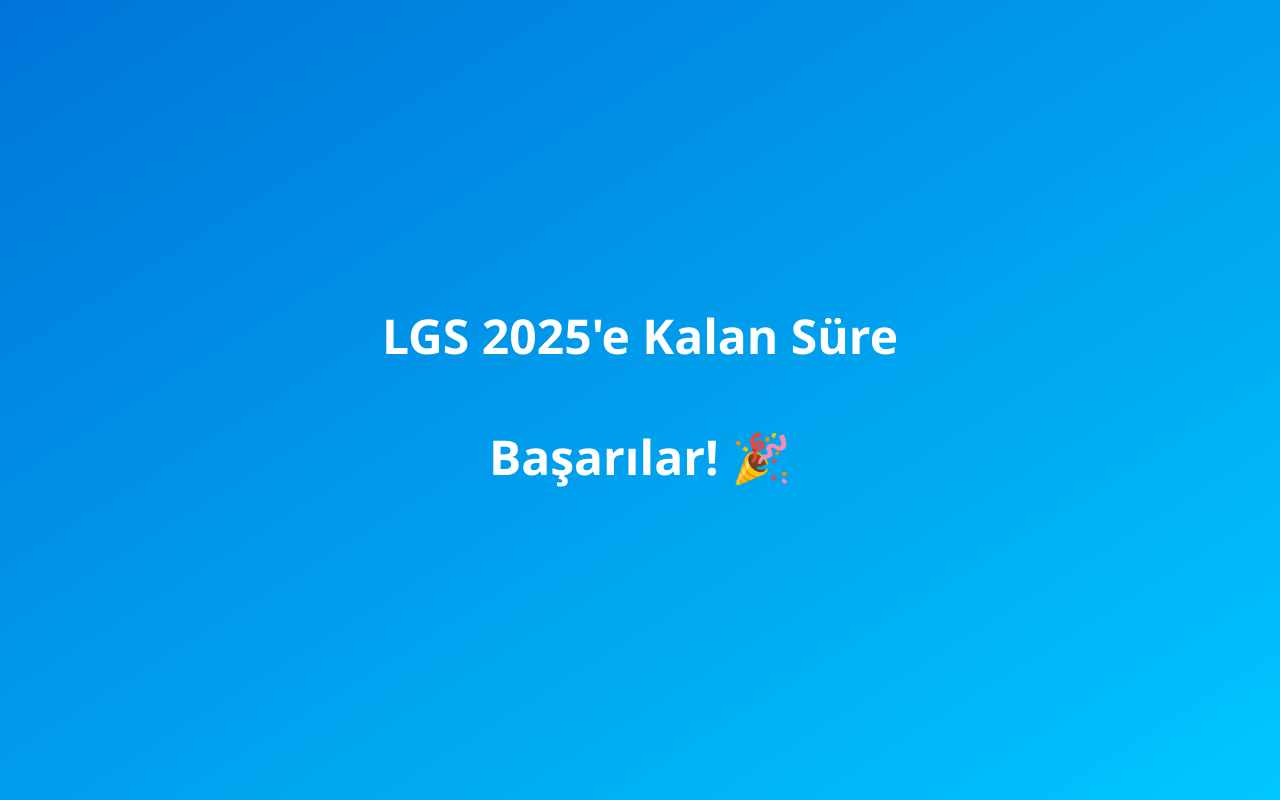
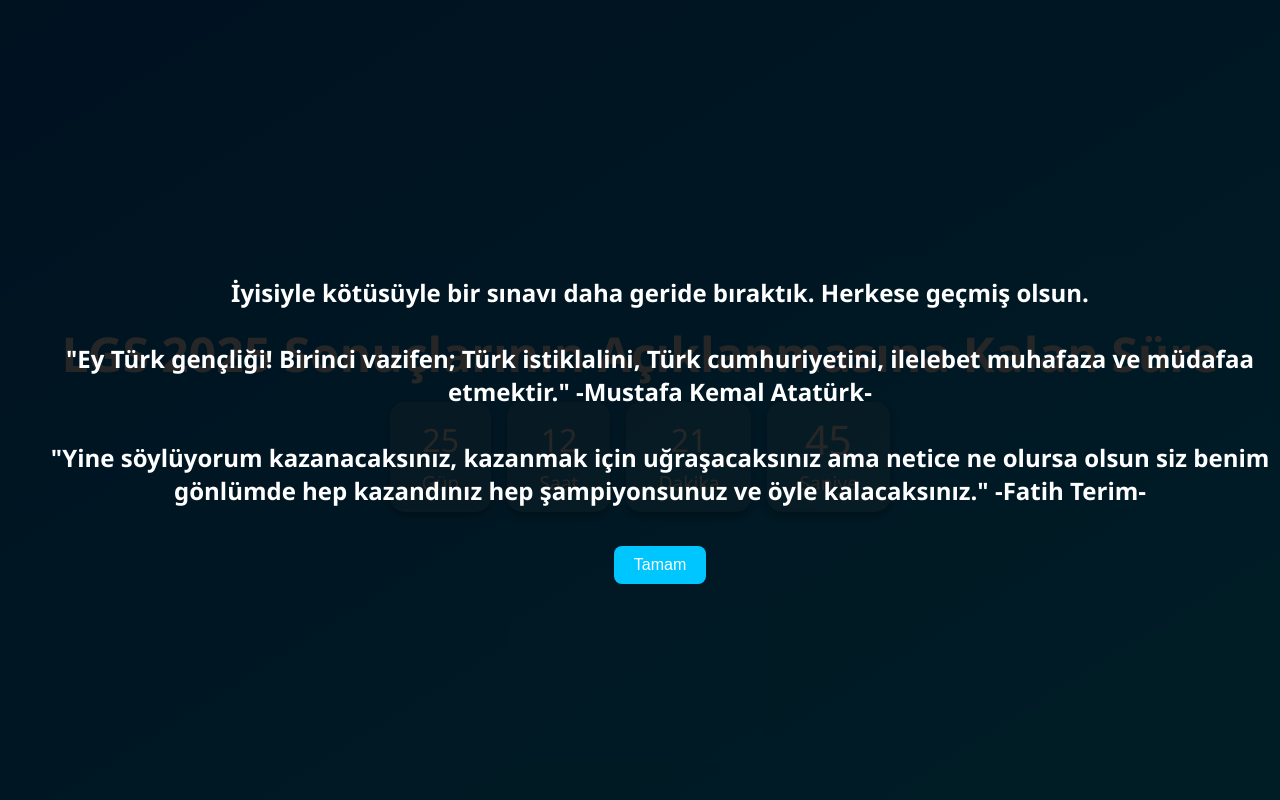
Before and after one commit to icardiii23/lgsgerisayim, a plain HTML site: page index.html in a window 1280 px wide. Drawn offline with Linux system fonts and the light colour scheme.

Commit message:
Update index.html

```diff
--- a/index.html
+++ b/index.html
@@ -3,7 +3,7 @@
 <head>
   <meta charset="UTF-8" />
   <meta name="viewport" content="width=device-width, initial-scale=1.0"/>
-  <title>LGS Geri Sayım</title>
+  <title>LGS Sonuçlarına Geri Sayım</title>
   <style>
     body {
       margin: 0;
@@ -95,10 +95,52 @@
         transform: scale(1);
       }
     }
+
+    #intro-modal {
+      position: fixed;
+      top: 0;
+      left: 0;
+      width: 100vw;
+      height: 100vh;
+      background-color: rgba(0, 0, 0, 0.85);
+      color: white;
+      display: flex;
+      flex-direction: column;
+      justify-content: center;
+      align-items: center;
+      z-index: 9999;
+      text-align: center;
+      padding: 20px;
+    }
+
+    #intro-modal button {
+      margin-top: 20px;
+      padding: 10px 20px;
+      font-size: 1rem;
+      border: none;
+      border-radius: 8px;
+      background-color: #00c6ff;
+      color: #fff;
+      cursor: pointer;
+      transition: background-color 0.3s;
+    }
+
+    #intro-modal button:hover {
+      background-color: #0074D9;
+    }
   </style>
 </head>
 <body>
-  <h1>LGS 2025'e Kalan Süre</h1>
+  <div id="intro-modal">
+    <h2 id="intro-text">
+ İyisiyle kötüsüyle bir sınavı daha geride bıraktık. Herkese geçmiş olsun.<br><br>
+    "Ey Türk gençliği! Birinci vazifen; Türk istiklalini, Türk cumhuriyetini, ilelebet muhafaza ve müdafaa etmektir." -Mustafa Kemal Atatürk-<br><br>
+      "Yine söylüyorum kazanacaksınız, kazanmak için uğraşacaksınız ama netice ne olursa olsun siz benim gönlümde hep kazandınız hep şampiyonsunuz ve öyle kalacaksınız." -Fatih Terim-
+    </h2>
+    <button onclick="closeIntro()">Tamam</button>
+  </div>
+
+  <h1>LGS 2025 Sonuçlarının Açıklanmasına Kalan Süre</h1>
   <div class="countdown">
     <div class="time-box">
       <div id="days">0</div>
@@ -130,18 +172,18 @@
       if (el.textContent != value) {
         el.textContent = value;
         el.classList.remove("zoom");
-        void el.offsetWidth; // yeniden başlatmak için
+        void el.offsetWidth; // animasyonu yeniden başlatır
         el.classList.add("zoom");
       }
     };
 
     const countdown = () => {
-      const examDate = new Date("June 15, 2025 09:30:00").getTime();
+      const examDate = new Date("July 11, 2025 09:30:00").getTime();
       const now = new Date().getTime();
       const diff = examDate - now;
 
       if (diff <= 0) {
-        document.querySelector(".countdown").innerHTML = "<h2>Başarılar! 🎉</h2>";
+        document.querySelector(".countdown").innerHTML = "<h2>Herkese Geçmiş Olsun</h2>";
         return;
       }
 
@@ -156,8 +198,20 @@
       animate(elements.seconds, s);
     };
 
-    countdown();
-    setInterval(countdown, 1000);
+    function closeIntro() {
+      document.getElementById("intro-modal").style.display = "none";
+      localStorage.setItem("introShown", "true");
+    }
+
+    // Giriş ekranı daha önce gösterildiyse bir daha gösterme
+    window.onload = function () {
+      if (localStorage.getItem("introShown") === "true") {
+        document.getElementById("intro-modal").style.display = "none";
+      }
+
+      countdown();
+      setInterval(countdown, 1000);
+    };
   </script>
 </body>
 </html>
```
